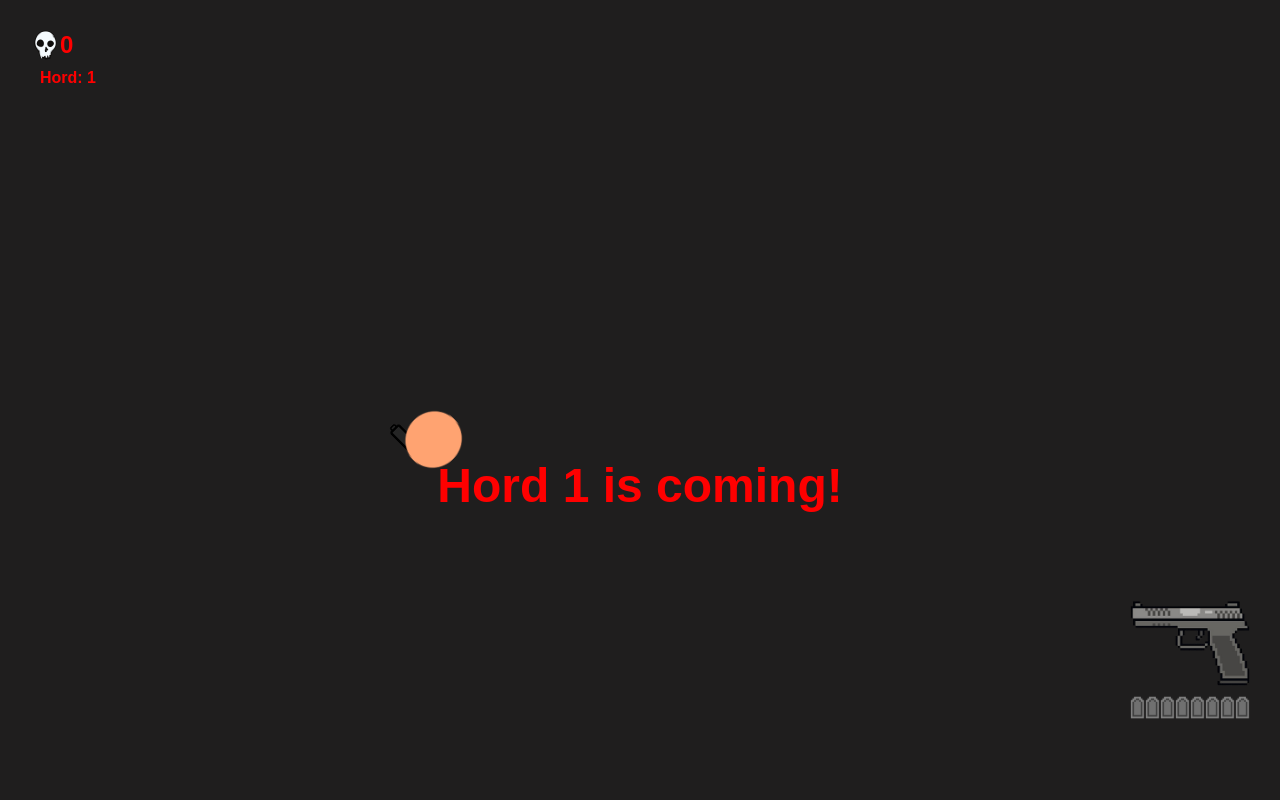
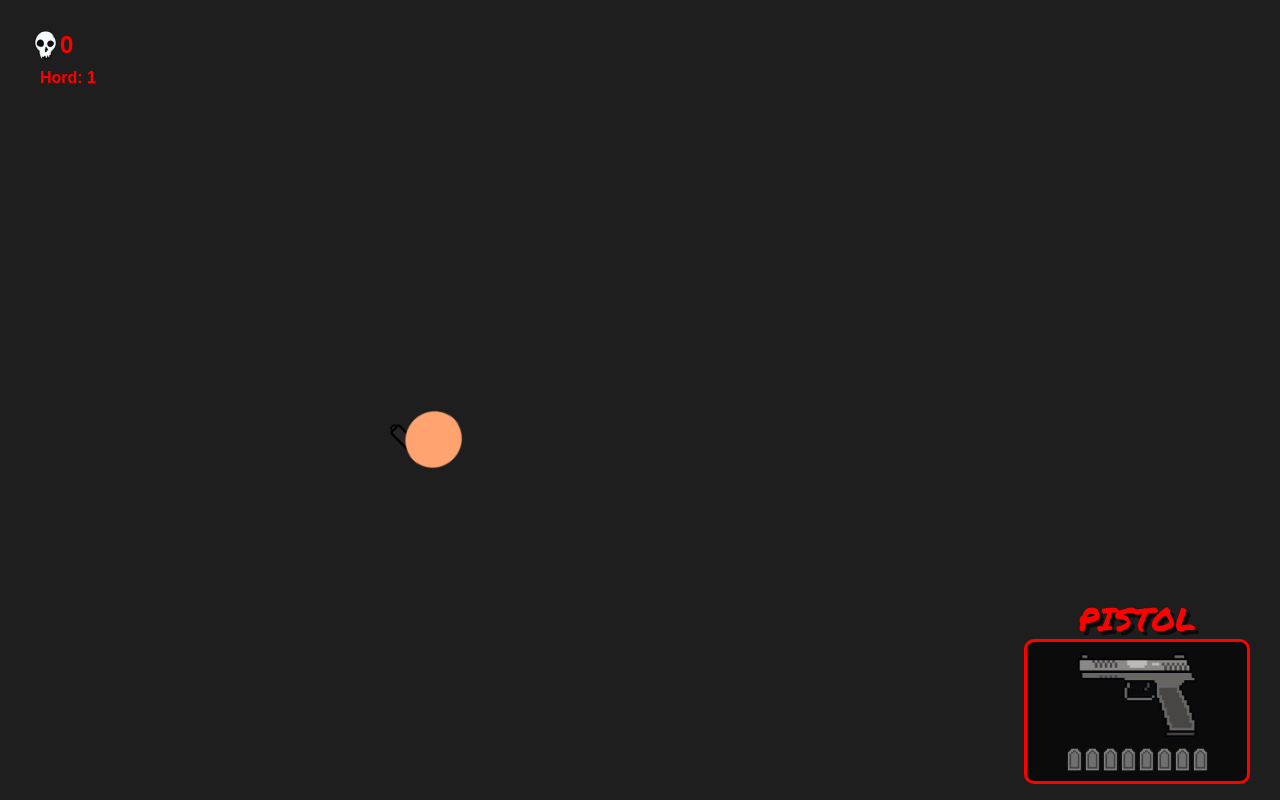
Before and after one commit to michelmnds/hordfied, a plain HTML site: page index.html in a window 1280 px wide. Both pictures are taken after a click on the button "START". Shown: the top 800 px of the page. Drawn offline with Linux system fonts and the light colour scheme; a web font is replaced by a local one.

Commit message:
feat: gun and ammo now appear on bottom right

```diff
--- a/index.html
+++ b/index.html
@@ -60,9 +60,12 @@
           </div>
         </div>
 
-        <div class="gunsInfos" id="gunsInfos">
-          <img id="gun" />
-          <div id="ammo-container"></div>
+        <div class="gunContainer">
+          <div class="gunsInfos" id="gunsInfos">
+            <span id="gun-name"></span>
+            <img id="gun" />
+            <div id="ammo-container"></div>
+          </div>
         </div>
       </div>
 
--- a/js/game.js
+++ b/js/game.js
@@ -24,6 +24,12 @@ class Game {
     this.gameOver = false;
 
     this.isLive = true;
+
+    window.addEventListener("keydown", (event) => {
+      if (event.code === "KeyR") {
+        this.gun.reloadManually();
+      }
+    });
   }
 
   start() {
@@ -36,6 +42,9 @@ class Game {
     const gun = document.getElementById("gun");
     gun.src = `./img/${this.gun.name}.png`;
     gun.classList = "gun";
+
+    const gunName = document.getElementById("gun-name");
+    gunName.innerHTML = this.gun.name.toUpperCase();
 
     for (let i = 0; i < this.gun.maxAmmo; i++) {
       const ammo = document.createElement("img");
--- a/js/gun.js
+++ b/js/gun.js
@@ -29,4 +29,26 @@ class Gun {
       });
     }
   }
+
+  reloadManually() {
+    if (this.ammo < this.maxAmmo) {
+      this.isReloading = true;
+      this.ammo = this.maxAmmo;
+      const reload = new Audio(`./sound/${this.name}-reload.mp3`);
+      reload.volume = 0.04;
+      reload.play();
+
+      reload.addEventListener("ended", () => {
+        this.isReloading = false;
+
+        for (let i = 0; i < this.maxAmmo; i++) {
+          const ammo = document.getElementById(`ammo-${i}`);
+
+          if ((ammo.style.filter = `brightness(${0}%)`)) {
+            ammo.style.filter = `brightness(${120}%)`;
+          }
+        }
+      });
+    }
+  }
 }
--- a/js/player.js
+++ b/js/player.js
@@ -37,7 +37,9 @@ class Player {
         this.shoot();
         this.gun.ammo--;
 
-        const ammo = document.getElementById(`ammo-${this.gun.ammo}`);
+        const ammo = document.getElementById(
+          `ammo-${this.gun.maxAmmo - this.gun.ammo - 1}`
+        );
         ammo.style.filter = `brightness(${0}%)`;
       }
     }
--- a/style/style.css
+++ b/style/style.css
@@ -182,26 +182,58 @@
     cursor: default;
 }
 
+.gunContainer{
+    display: flex;
+    align-items: flex-end;
+    justify-content: flex-end;
+
+    height: 91vh;
+    width: auto;
+}
+
 .gunsInfos{
-    position: absolute;
+    position: relative;
+
 
     display: flex;
     flex-direction: column;
-    align-items: flex-end;
+    align-items: center;
     justify-content: center;
 
-    top: 600px;
-    right: 0px;
+    height: auto;
+    width: 200px;
+
+    border: 3px solid red;
+    border-radius: 10px;
+    background-color: rgba(0, 0, 0, 0.637);
 
     margin-right: 30px;
+    margin-bottom: 30px;
+    padding: 10px;
 
     gap: 10px;
 }
 .gun {
-    width: 40%;
+    width: 60%
 }
-#ammo {
-    width: 15px;
+#gun-name {
+    font-family: 'Permanent Marker', cursive;
+    color: red;
 
-    filter: brightness(120%);
+    font-size: 32px;
+
+    position: absolute;
+
+    top: -40px;
+
+    text-shadow: 4px 4px rgba(0, 0, 0, 0.637);
+
 }
+
+#ammo-container {
+    display: flex;
+    align-items: center;
+    justify-content: center;
+
+    gap: 3px;
+}
```
